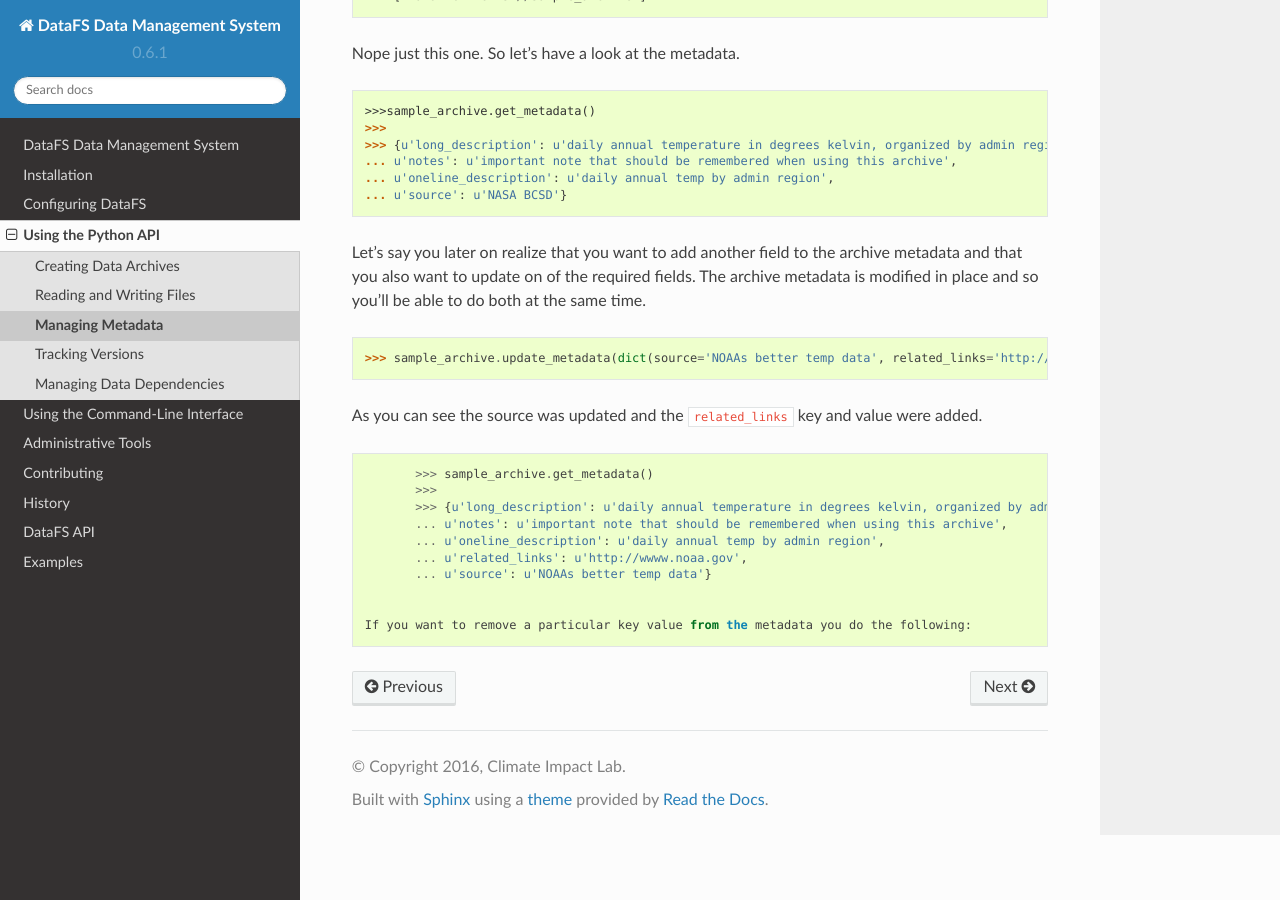
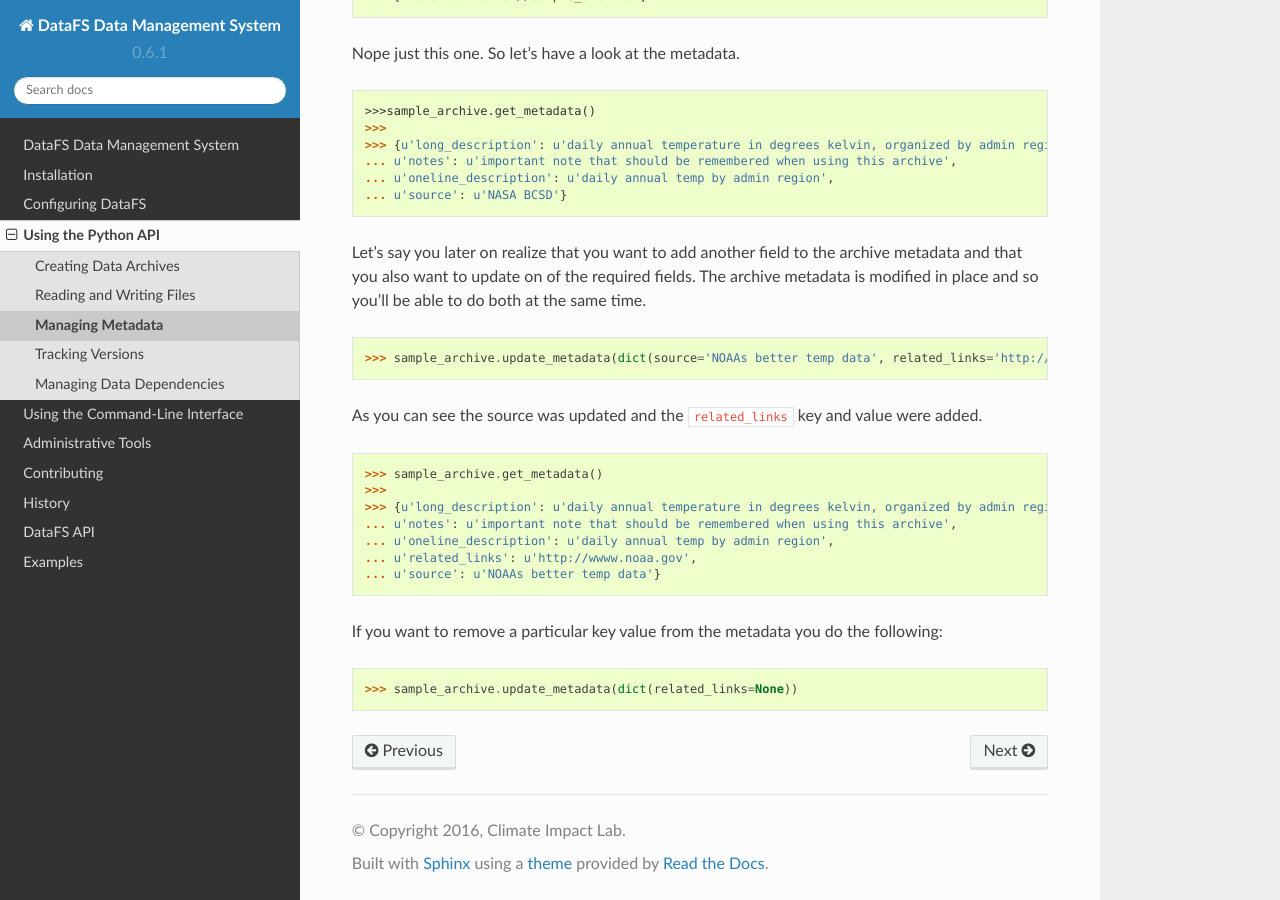
Before and after one commit to ClimateImpactLab/DataFS, a Sphinx documentation site: the page built from docs/pythonapi.metadata.rst, in a window 1280 px wide and 900 px high, scrolled down 585 px. Built offline with Sphinx 7.4.7 and the Read the Docs theme 2.0.0, drawn with Linux system fonts in a browser that asks for light colours; the version number is read from the project's files by our own code.

Commit message:
demonstrate removal of metadata fields on python documentation

```diff
--- a/docs/pythonapi.metadata.rst
+++ b/docs/pythonapi.metadata.rst
@@ -64,4 +64,10 @@ As you can see the source was updated and the ``related_links`` key and value we
  	... u'source': u'NOAAs better temp data'}
 
 
- If you want to remove a particular key value from the metadata you do the following:
+
+
+If you want to remove a particular key value from the metadata you do the following:
+
+.. code-block:: python
+
+	>>> sample_archive.update_metadata(dict(related_links=None))
```
Also changed, not shown: 1 other file.
